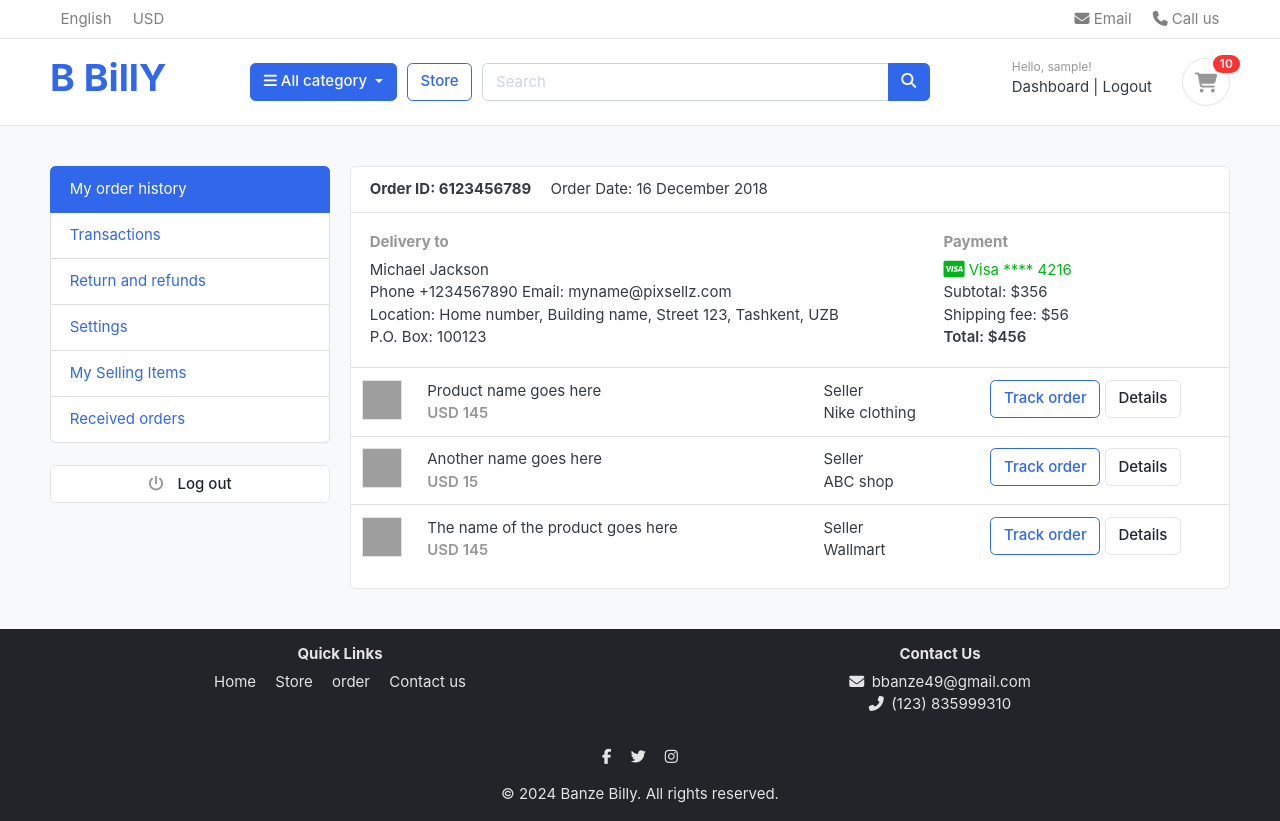
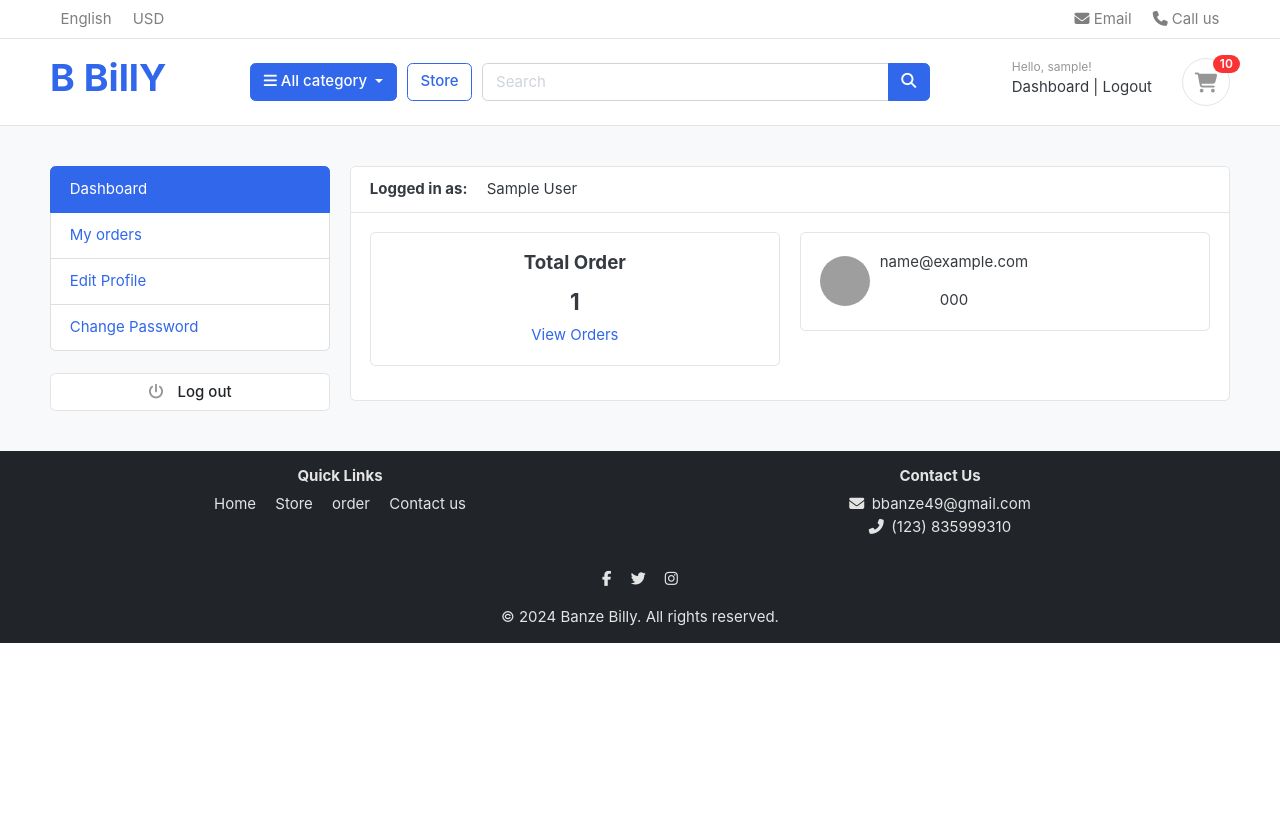
Before and after one commit to banzebilly/django-e-commerce, a Django app: page /accounts/ in a window 1280 px wide. After the commit the page ends 643 px from the top, so only its background shows below. Run offline with Django 5.2, Linux system fonts and the light colour scheme; a user stored in the database is signed in; tables that the repository leaves empty hold one stand-in row (values such as "Sample post"); some libraries are stand-ins or nearby versions; some web fonts are replaced; grey boxes are pictures that could not be loaded.

Commit message:
added user profile

```diff
--- a/accounts/models.py
+++ b/accounts/models.py
@@ -72,3 +72,27 @@ class Account(AbstractBaseUser):
 
     def has_module_perms(self, add_label):
         return True
+
+
+
+
+
+
+
+
+#===========================user profile models start here============================
+class UserProfile(models.Model):
+    user = models.OneToOneField(Account, on_delete=models.CASCADE)
+    address_line_1 = models.CharField(blank=True, max_length=100)
+    address_line_2 = models.CharField(blank=True, max_length=100)
+    profile_picture = models.ImageField(blank=True, upload_to='userprofile')
+    city = models.CharField(blank=True, max_length=20)
+    state = models.CharField(blank=True, max_length=20)
+    country = models.CharField(blank=True, max_length=20)
+
+    def __str__(self):
+        return self.user.first_name
+
+
+    def full_address(self):
+        return f'{self.address_line_1} {self.address_line_2}'
--- a/accounts/urls.py
+++ b/accounts/urls.py
@@ -16,6 +16,11 @@ urlpatterns = [
     path('forgot_password/', views.forgot_password, name="forgot_password"),
     path('reset_password_validate/<uidb64>/<token>/', views.reset_password_validate, name="reset_password_validate"),
     path('reset_password/', views.reset_password, name="reset_password"),
+    #my orders url start here=============================================
+    path('my_orders/', views.my_orders, name="my_orders"),
+    #===========edit profile url========================
+    path('edit_profile', views.edit_profile, name="edit_profile"),
+
 
 
 
--- a/accounts/views.py
+++ b/accounts/views.py
@@ -1,13 +1,14 @@
-from django.shortcuts import render
 
-from django.shortcuts import redirect, render
-from .forms import RegistrationForm
+
+from django.shortcuts import redirect, render, get_object_or_404
+from .forms import RegistrationForm, UserForm, UserProfileForm
 from .models import Account
 from django.contrib import messages, auth
 from django.http import HttpResponse
 from cart.models import Cart, CartItem, Variation
 from cart.views import _cart_id
-
+from orders.models import Order
+from .models import UserProfile
 from django.contrib.auth.decorators import login_required
 #verification email
 from django.contrib.sites.shortcuts import get_current_site
@@ -171,7 +172,14 @@ def activate(request, uidb64, token):
 #======================dashboard+++++++++++++++function=================
 @login_required(login_url='login')
 def dashboard(request):
-    return render(request,  'accounts/dashboard.html')
+
+    #take the number of product this person has ordered
+    orders = Order.objects.order_by('created_at').filter(user_id=request.user.id, is_ordered=True)
+    orders_count = orders.count()
+    context = {
+        'orders_count': orders_count,
+    }
+    return render(request,  'accounts/dashboard.html', context)
 
 
 
@@ -248,3 +256,45 @@ def reset_password(request):
     else:
 
         return render(request, 'accounts/reset_password.html')
+
+
+
+
+
+#=================my orders functions view-===============================
+def my_orders(request):
+
+    orders = Order.objects.filter(user=request.user, is_ordered=True).order_by('-created_at')
+    context = {
+        'orders': orders,
+    }
+    return render(request, 'accounts/my_orders.html', context)
+
+
+
+
+#================edit profile view========================================
+def edit_profile(request):
+    userprofile = get_object_or_404(UserProfile, user=request.user)
+
+    user_form = UserForm(request.POST, instance=request.user) #passs instance for updating the profile, because we re editing the
+    profile_form = UserProfileForm(request.POST, request.FILES, instance=userprofile) #don't ve the instance need to get it
+
+    if user_form.is_valid() and profile_form.is_valid():
+        user_form.save()
+        profile_form.save()
+        messages.success(request, 'your profile has been updated')
+        return redirect('edit_profile')
+
+    else:
+        # it will show all the data as we use instance in the get request
+        user_form = UserForm(instance=request.user)
+        profile_form= UserProfileForm(instance=userprofile)
+
+        context = {
+            'user_form': user_form,
+            'profile_form': profile_form,
+            'userprofile': userprofile, #this will give you the path for the profile image
+        }
+
+    return render(request, 'accounts/edit_profile.html', context)
--- a/templates/accounts/dashboard.html
+++ b/templates/accounts/dashboard.html
@@ -11,86 +11,42 @@
 
     <div class="container">
         <div class="row">
-        <aside class="col-md-3">
-            <!--   SIDEBAR   -->
-            <ul class="list-group">
-                <a class="list-group-item active" href="#"> My order history </a>
-                <a class="list-group-item" href="#"> Transactions </a>
-                <a class="list-group-item" href="#"> Return and refunds </a>
-                <a class="list-group-item" href="#">Settings </a>
-                <a class="list-group-item" href="#"> My Selling Items </a>
-                <a class="list-group-item" href="#"> Received orders </a>
-            </ul>
-            <br>
-            <a class="btn btn-light btn-block" href="{% url 'logout' %}"> <i class="fa fa-power-off"></i> <span class="text">Log out</span> </a>
-            <!--   SIDEBAR .//END   -->
-        </aside>
+        {% include 'includes/dashboard_sidebar.html' %}
         <main class="col-md-9">
             <article class="card">
             <header class="card-header">
-                <strong class="d-inline-block mr-3">Order ID: 6123456789</strong>
-                <span>Order Date: 16 December 2018</span>
+                <strong class="d-inline-block mr-3">Logged in as:</strong>
+                <span>{{user.full_name}}</span>
             </header>
             <div class="card-body">
                 <div class="row">
-                    <div class="col-md-8">
-                        <h6 class="text-muted">Delivery to</h6>
-                        <p>Michael Jackson <br>
-                        Phone +1234567890 Email: myname@pixsellz.com <br>
-                        Location: Home number, Building name, Street 123,  Tashkent, UZB <br>
-                        P.O. Box: 100123
-                         </p>
+                    <!-- Card 1: Total Order -->
+                    <div class="col-md-6 mb-3"> <!-- Added mb-3 for margin-bottom -->
+                        <div class="card text-center">
+                            <div class="card-body">
+                                <h5 class="card-title">Total Order</h5>
+                                <h4>{{orders_count}}</h4>
+                                <a href="">View Orders</a>
+                            </div>
+                        </div>
                     </div>
-                    <div class="col-md-4">
-                        <h6 class="text-muted">Payment</h6>
-                        <span class="text-success">
-                            <i class="fab fa-lg fa-cc-visa"></i>
-                            Visa  **** 4216
-                        </span>
-                        <p>Subtotal: $356 <br>
-                         Shipping fee:  $56 <br>
-                         <span class="b">Total:  $456 </span>
-                        </p>
+
+                    <!-- Card 2: User Profile -->
+                    <div class="col-md-6 mb-3"> <!-- Added mb-3 for margin-bottom -->
+                        <div class="card text-center">
+                            <div class="card-body d-flex align-items-center"> <!-- Flexbox alignment for better layout -->
+                                <img src="{% static 'images/items/billy4.jpg' %}" alt="user profile" width="50" height="50" style="border-radius: 50%; margin-right: 10px;"> <!-- Margin for spacing -->
+                                <div>
+                                    <p>{{ user.email }}</p>
+                                    <p>{{ user.phone_number }}</p>
+                                </div>
+                            </div>
+                        </div>
                     </div>
                 </div> <!-- row.// -->
+
             </div> <!-- card-body .// -->
-            <div class="table-responsive">
-            <table class="table table-hover">
-                <tr>
-                    <td width="65">
-                        <img src="../images/items/1.jpg" class="img-xs border">
-                    </td>
-                    <td>
-                        <p class="title mb-0">Product name goes here </p>
-                        <var class="price text-muted">USD 145</var>
-                    </td>
-                    <td> Seller <br> Nike clothing </td>
-                    <td width="250"> <a href="#" class="btn btn-outline-primary">Track order</a> <a href="#" class="btn btn-light"> Details </a> </td>
-                </tr>
-                <tr>
-                    <td>
-                        <img src="../images/items/2.jpg" class="img-xs border">
-                    </td>
-                    <td>
-                        <p class="title mb-0">Another name goes here </p>
-                        <var class="price text-muted">USD 15</var>
-                    </td>
-                    <td> Seller <br> ABC shop </td>
-                    <td> <a href="#" class="btn btn-outline-primary">Track order</a> <a href="#" class="btn btn-light"> Details </a> </td>
-                </tr>
-                <tr>
-                    <td>
-                        <img src="../images/items/3.jpg" class="img-xs border">
-                    </td>
-                    <td>
-                        <p class="title mb-0">The name of the product  goes here </p>
-                        <var class="price text-muted">USD 145</var>
-                    </td>
-                    <td> Seller <br> Wallmart </td>
-                    <td> <a href="#" class="btn btn-outline-primary">Track order</a> <a href="#" class="btn btn-light"> Details </a> </td>
-                </tr>
-            </table>
-            </div> <!-- table-responsive .end// -->
+
             </article> <!-- order-group.// -->
         </main>
     </div> <!-- row.// -->
--- /dev/null
+++ b/templates/includes/dashboard_sidebar.html
@@ -0,0 +1,12 @@
+<aside class="col-md-3">
+    <!--   SIDEBAR   -->
+    <ul class="list-group">
+        <a class="list-group-item {%  if '/accounts/' in request.path %}active {%  endif %}" href="{% url 'dashboard' %}"> Dashboard </a>
+        <a class="list-group-item {%  if '/My_orders/' in request.path %}active {%  endif %}" href="{% url 'my_orders' %}"> My orders </a>
+        <a class="list-group-item {%  if '/edit_profile/' in request.path %}active {%  endif %}" href="{% url 'edit_profile' %}"> Edit Profile</a>
+        <a class="list-group-item {%  if '/change_password/' in request.path %}active {%  endif %}" href=""> Change Password </a>
+    </ul>
+    <br>
+    <a class="btn btn-light btn-block" href="{% url 'logout' %}"> <i class="fa fa-power-off"></i> <span class="text">Log out</span> </a>
+    <!--   SIDEBAR .//END   -->
+</aside>
```
Also changed, not shown: accounts/admin.py (+12 -2 lines), accounts/forms.py (+30 -1 lines), orders/views.py (+31 -17 lines), templates/accounts/edit_profile.html (added, +85 -0 lines), templates/accounts/my_orders.html (added, +62 -0 lines), templates/orders/order_complete.html (+2 -11 lines), templates/orders/payments.html (+30 -42 lines), accounts/migrations/0002_userprofile.py (added).
